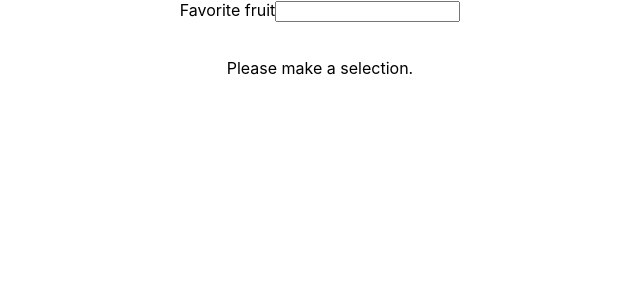
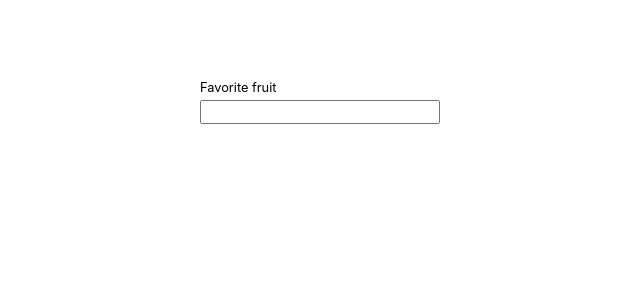
Before and after one commit to justinsilvestre/fruits-autocomplete, a React (Create React App) app: page / in a window 1280 px wide. Shown: the top 300 px of the page, without its empty margins (320-960 px from the left). Built offline with nearby package versions, Linux system fonts and the light colour scheme.

Commit message:
Add styles

```diff
--- a/package.json
+++ b/package.json
@@ -10,11 +10,13 @@
     "@types/node": "^12.0.0",
     "@types/react": "^16.9.0",
     "@types/react-dom": "^16.9.0",
+    "@types/styled-components": "^5.1.1",
     "downshift": "^6.0.2",
     "fuzzysort": "^1.1.4",
     "react": "^16.13.1",
     "react-dom": "^16.13.1",
     "react-scripts": "3.4.1",
+    "styled-components": "^5.1.1",
     "typescript": "~3.7.2"
   },
   "scripts": {
--- a/src/App.css
+++ /dev/null
@@ -1,37 +0,0 @@
-.App {
-  text-align: center;
-}
-
-.App-logo {
-  height: 40vmin;
-  pointer-events: none;
-}
-
-@media (prefers-reduced-motion: no-preference) {
-  .App-logo {
-    animation: App-logo-spin infinite 20s linear;
-  }
-}
-
-.App-header {
-  background-color: #282c34;
-  display: flex;
-  flex-direction: column;
-  align-items: center;
-  justify-content: center;
-  font-size: calc(10px + 2vmin);
-  color: white;
-}
-
-.App-link {
-  color: #61dafb;
-}
-
-@keyframes App-logo-spin {
-  from {
-    transform: rotate(0deg);
-  }
-  to {
-    transform: rotate(360deg);
-  }
-}
--- a/src/App.tsx
+++ b/src/App.tsx
@@ -1,9 +1,16 @@
 import React, { useCallback, useState } from 'react';
-import logo from './logo.svg';
-import './App.css';
+import styled from 'styled-components'
 import FruitInput from './FruitInput';
-import { useSelect } from 'downshift';
 import { Fruit } from './fruits';
+
+const Form = styled.form`
+  max-width: 15rem;
+  margin: 5em auto;
+`
+const FruitImg = styled.img`
+  max-width: 100%;
+  height: auto;
+`
 
 function App() {
   const [fruit, setFruit] = useState<Fruit | null>(null)
@@ -15,12 +22,12 @@ function App() {
   const handleSubmitForm = useCallback((e) => { e.preventDefault() }, [])
 
   return (
-    <div className="App">
-      <form onSubmit={handleSubmitForm}>
+    <div>
+      <Form onSubmit={handleSubmitForm}>
         <FruitInput label="Favorite fruit" initialSelectedItem={fruit} onChange={handleChangeFruit} />
         <br />
-        {fruit ? `You selected "${fruit.value}".` : 'Please make a selection.'}
-      </form>
+        {fruit && <FruitImg src={`https://keywordimg.com/420x320/${fruit.value}`} />}
+      </Form>
     </div>
   );
 }
--- a/src/FruitInput.tsx
+++ b/src/FruitInput.tsx
@@ -1,6 +1,7 @@
 import React, { ReactNode } from 'react';
 import Downshift, { DownshiftProps } from 'downshift';
 import fuzzysort from 'fuzzysort'
+import styled from 'styled-components'
 import fruits, { Fruit, FRUITS_SORT_KEY } from './fruits'
 
 type FruitInputProps = {
@@ -8,6 +9,42 @@ type FruitInputProps = {
   onChange: DownshiftProps<Fruit>['onChange']
   label: ReactNode
 }
+
+const Container = styled.div`
+  max-width: 15em;
+  position: relative;
+`
+const InputWrapper = styled.div`
+  display: block;
+`
+const Input = styled.input`
+  width: 100%;
+  box-sizing: border-box;
+  font-size: inherit;
+`
+const Label = styled.label`
+  display: block;
+  font-size: .8em;
+  margin-bottom: .4em
+`
+const OptionsList = styled.ul`
+  list-style-type: none;
+  margin: 0;
+  padding: 0;
+  width: 100%;
+  box-sizing: border-box;
+  position: absolute;
+  z-index: 99999;
+  left: 0;
+  max-height: 9.5em;
+  overflow-y: auto;
+  box-shadow: 1px 2px 3px rgba(0, 0, 0, .3);
+`
+const OptionsListItem = styled.li<{ highlightedIndex: number, index: number, selectedItem: Fruit | null, item: Fruit }>`
+  padding: .2em;
+  background-color: ${props => props.highlightedIndex === props.index ? "#eeeeee" : "white"};
+  font-weight: ${props => props.selectedItem === props.item ? "bold" : "normal"};f
+`
 
 export default function FruitInput({ initialSelectedItem, onChange, label }: FruitInputProps) {
   return <Downshift
@@ -26,36 +63,34 @@ export default function FruitInput({ initialSelectedItem, onChange, label }: Fru
       selectedItem,
       getRootProps
     }) => (
-        <div>
-          <label {...getLabelProps()}>{label}</label>
-          <div
-            style={{ display: "inline-block" }}
+        <Container>
+          <Label {...getLabelProps()}>{label}</Label>
+          <InputWrapper
             {...getRootProps(undefined, { suppressRefError: true })}
           >
-            <input {...getInputProps()} />
-          </div>
-          <ul {...getMenuProps()}>
-            {isOpen
-              ? (inputValue ? fuzzysort.go(inputValue, fruits, { key: FRUITS_SORT_KEY }).map(r => r.obj) : fruits)
+            <Input {...getInputProps()} />
+          </InputWrapper>
+          {isOpen
+            ? <OptionsList {...getMenuProps()}>
+              {(inputValue ? fuzzysort.go(inputValue, fruits, { key: FRUITS_SORT_KEY }).map(r => r.obj) : fruits)
                 .map((item, index) => (
-                  <li
+                  <OptionsListItem
                     {...getItemProps({
                       key: item.value,
                       index,
                       item,
-                      style: {
-                        backgroundColor:
-                          highlightedIndex === index ? "lightgray" : "white",
-                        fontWeight: selectedItem === item ? "bold" : "normal"
-                      }
                     })}
+                    selectedItem={selectedItem}
+                    item={item}
+                    index={index}
+                    highlightedIndex={highlightedIndex}
                   >
                     {item.value}
-                  </li>
+                  </OptionsListItem>
                 ))
-              : null}
-          </ul>
-        </div>
+              }
+            </OptionsList> : null}
+        </Container>
       )}
   </Downshift>
 }
```
Also changed, not shown: 1 other file (tests, documents, lock files or other folders).
